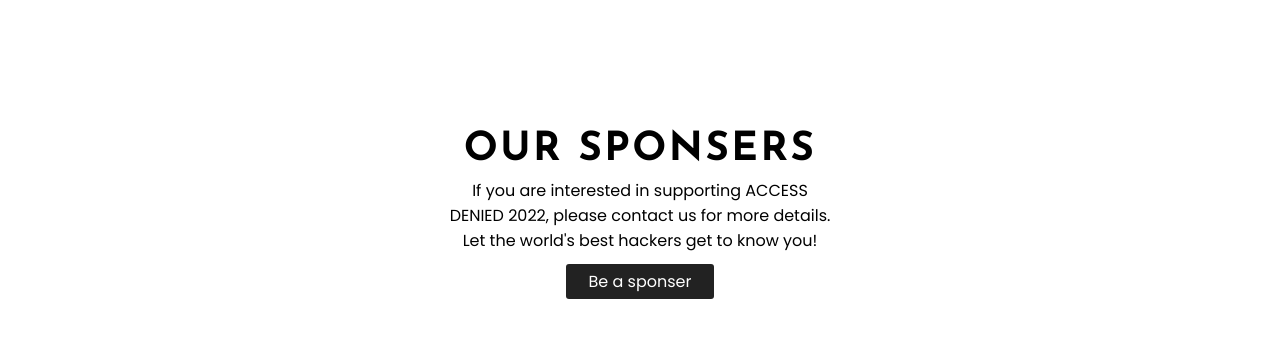
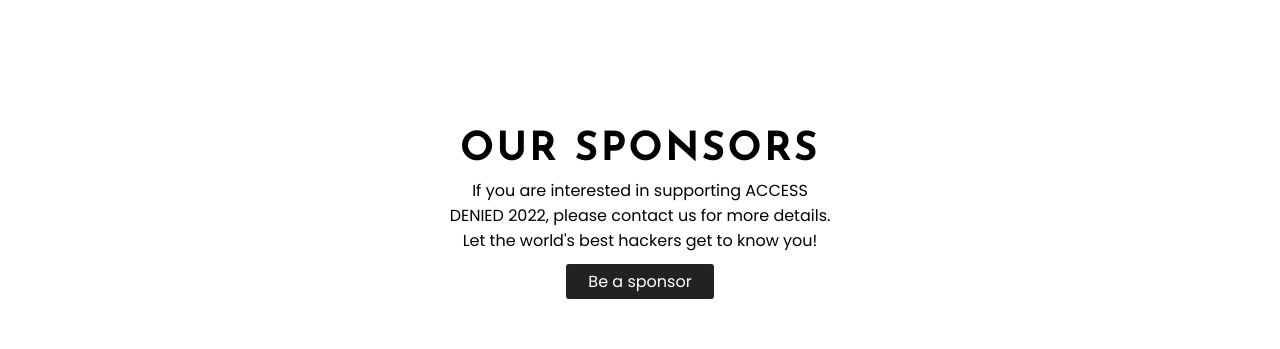
Before and after one commit to sadn1ck/access-denied-2k22, a React (Create React App) app: page / in a window 1280 px wide. Shown: the part 2020-2369 px from the top of the page. Built offline with nearby package versions, Linux system fonts and the light colour scheme.

Commit message:
Sponsors spelling

```diff
--- a/src/Components/Sponsers.js
+++ b/src/Components/Sponsers.js
@@ -35,7 +35,7 @@ const Sponsers = () => {
       <div className="sponsers-cont" >
         <div className="head" ref={sponsersRef}>
           <center>
-            <h1>OUR SPONSERS</h1>
+            <h1>OUR SPONSORS</h1>
           </center>
         </div>
         <div className="spons-body" >
@@ -48,7 +48,7 @@ const Sponsers = () => {
             </div>
             <div className="become-sponser-link" ref={sponsBtnRef}>
               <center>
-                <a className="link-btn" href="mailto:codeiiest.iiest@gmail.com">Be a sponser</a>
+                <a className="link-btn" href="mailto:codeiiest.iiest@gmail.com">Be a sponsor</a>
               </center>
             </div>
           </div>
```
